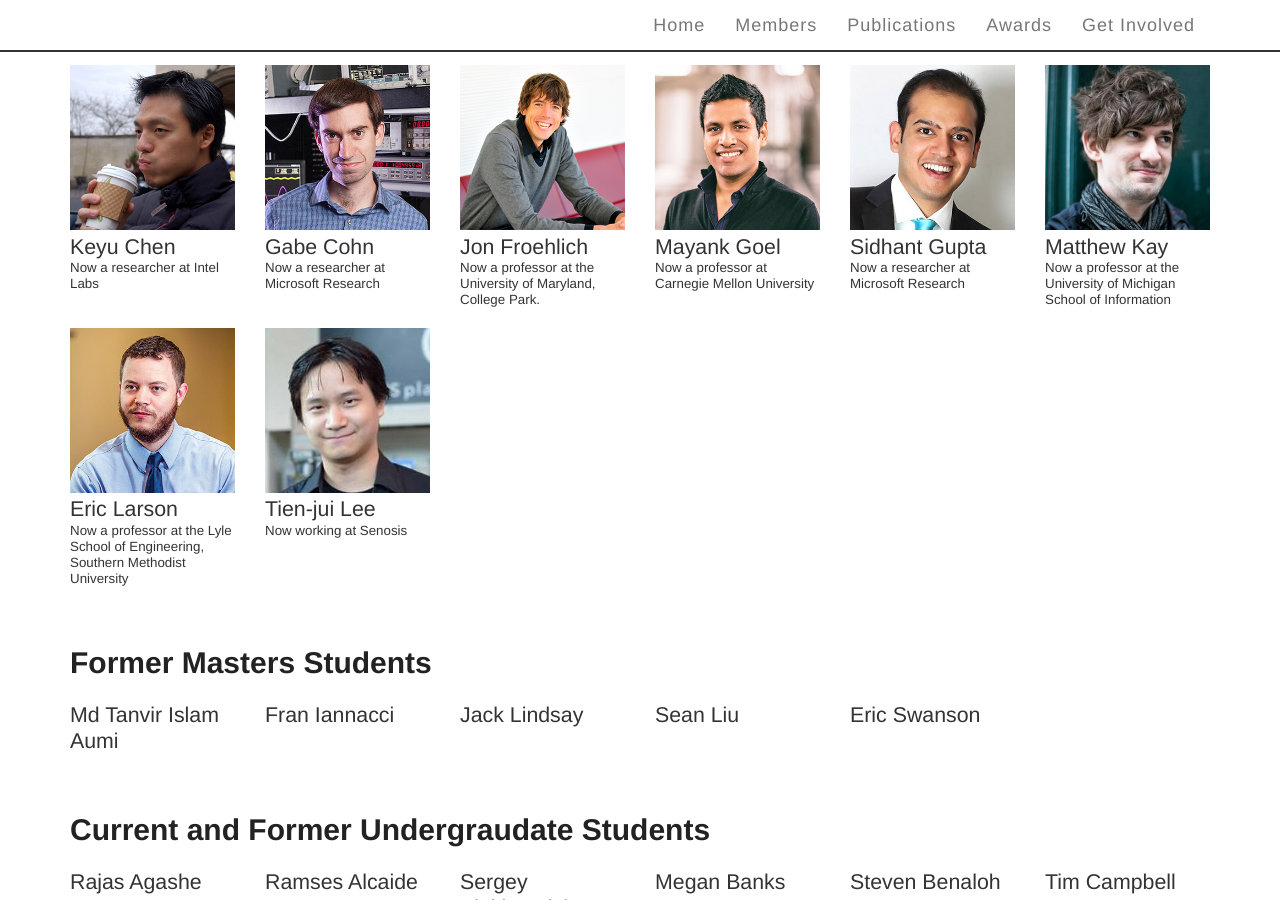
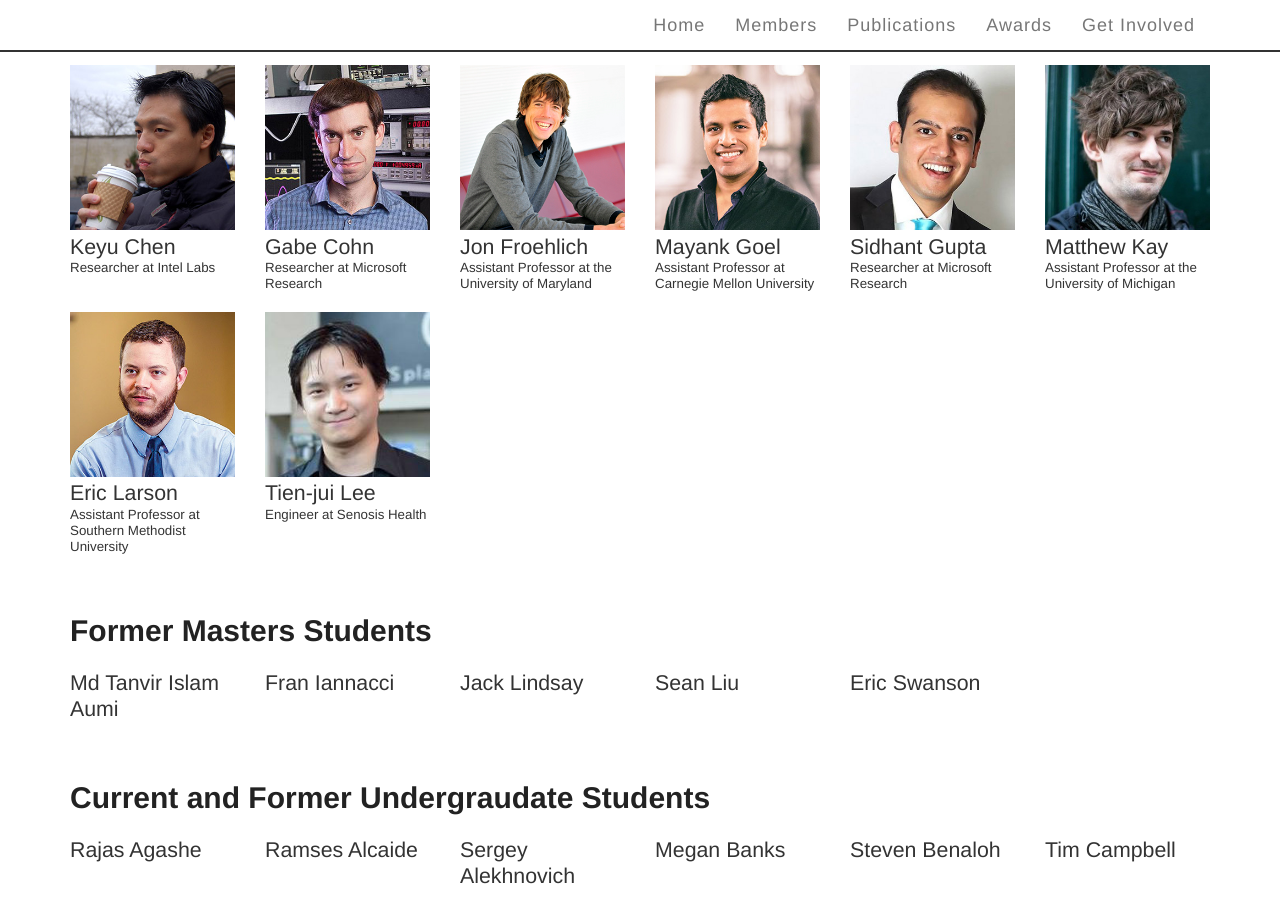
Before and after one commit to ubicomplab/ubicomplab.github.io, a Jekyll site: the page built from members/index.html, in a window 1280 px wide and 900 px high, scrolled down 1054 px. Built offline with Jekyll 4.4.1, drawn with Linux system fonts in a browser that asks for light colours; some web fonts are replaced.

Commit message:
phrases for alumni affiliation

```diff
--- a/_data/members.yml
+++ b/_data/members.yml
@@ -104,54 +104,54 @@
   image: /images/members/goel.jpg
   website: http://www.mayankgoel.com
   status: alumni
-  affiliation: Now a professor at Carnegie Mellon University
+  affiliation: Assistant Professor at Carnegie Mellon University
 
 - id: chen
   name: Keyu Chen
   image: /images/members/keyu.jpg
   website: http://www.keyuc.com
   status: alumni
-  affiliation: Now a researcher at Intel Labs
+  affiliation: Researcher at Intel Labs
 
 - id: cohn
   name: Gabe Cohn
   image: /images/members/cohn.jpg
   website: http://www.gabeacohn.com
   status: alumni
-  affiliation: Now a researcher at Microsoft Research
+  affiliation: Researcher at Microsoft Research
 
 - id: gupta
   name: Sidhant Gupta
   image: /images/members/gupta.jpg
   website: http://sidhantgupta.com/
   status: alumni
-  affiliation: Now a researcher at Microsoft Research
+  affiliation: Researcher at Microsoft Research
 
 - id: froehlich
   name: Jon Froehlich
   image: /images/members/froehlich.png
   website: http://www.cs.umd.edu/~jonf/
   status: alumni
-  affiliation: Now a professor at the University of Maryland, College Park.
+  affiliation: Assistant Professor at the University of Maryland
 
 - id: larson
   name: Eric Larson
   image: /images/members/larson.jpg
   website: http://www.eclarson.com
   status: alumni
-  affiliation: Now a professor at the Lyle School of Engineering, Southern Methodist University
+  affiliation: Assistant Professor at Southern Methodist University
 
 - id: lee
   name: Tien-jui Lee
   image: /images/members/tien.jpg
   status: alumni
-  affiliation: Now working at Senosis
+  affiliation: Engineer at Senosis Health
 
 - id: kay
   name: Matthew Kay
   image: /images/members/kay.jpg
   status: alumni
-  affiliation: Now a professor at the University of Michigan School of Information
+  affiliation: Assistant Professor at the University of Michigan
 
 
 # Past masters
```
